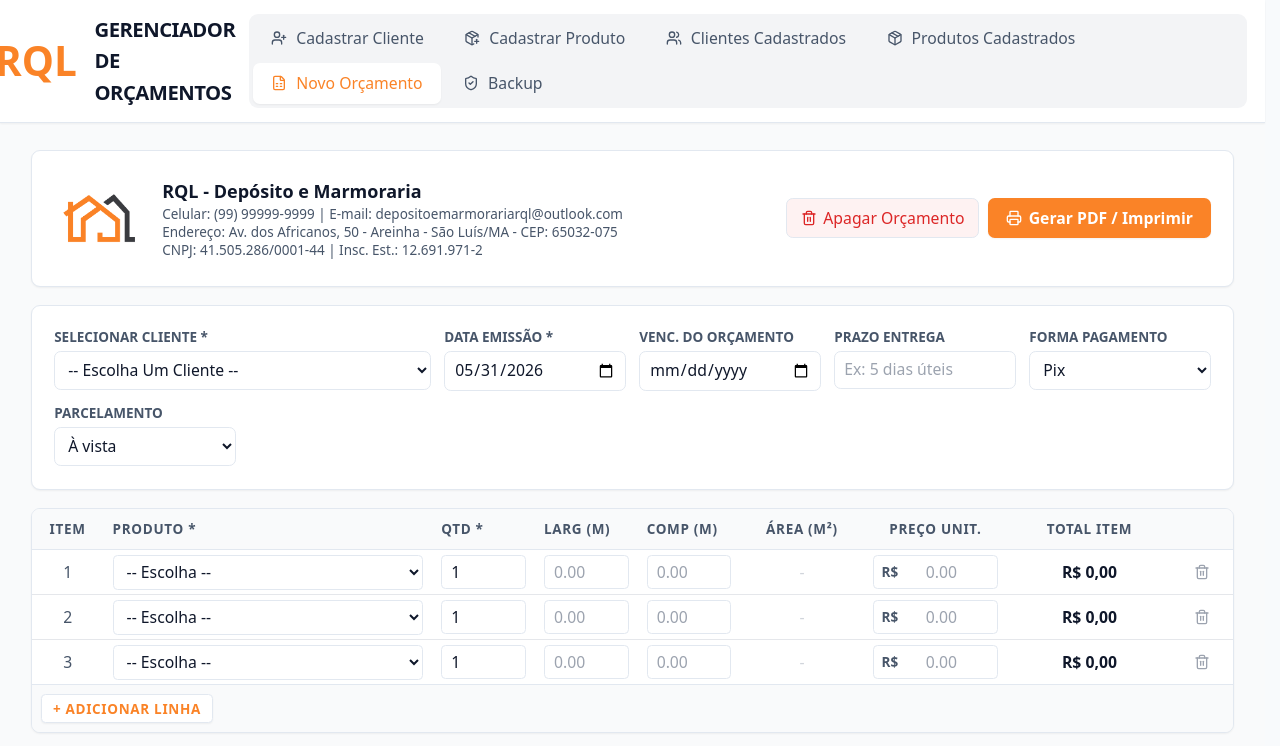
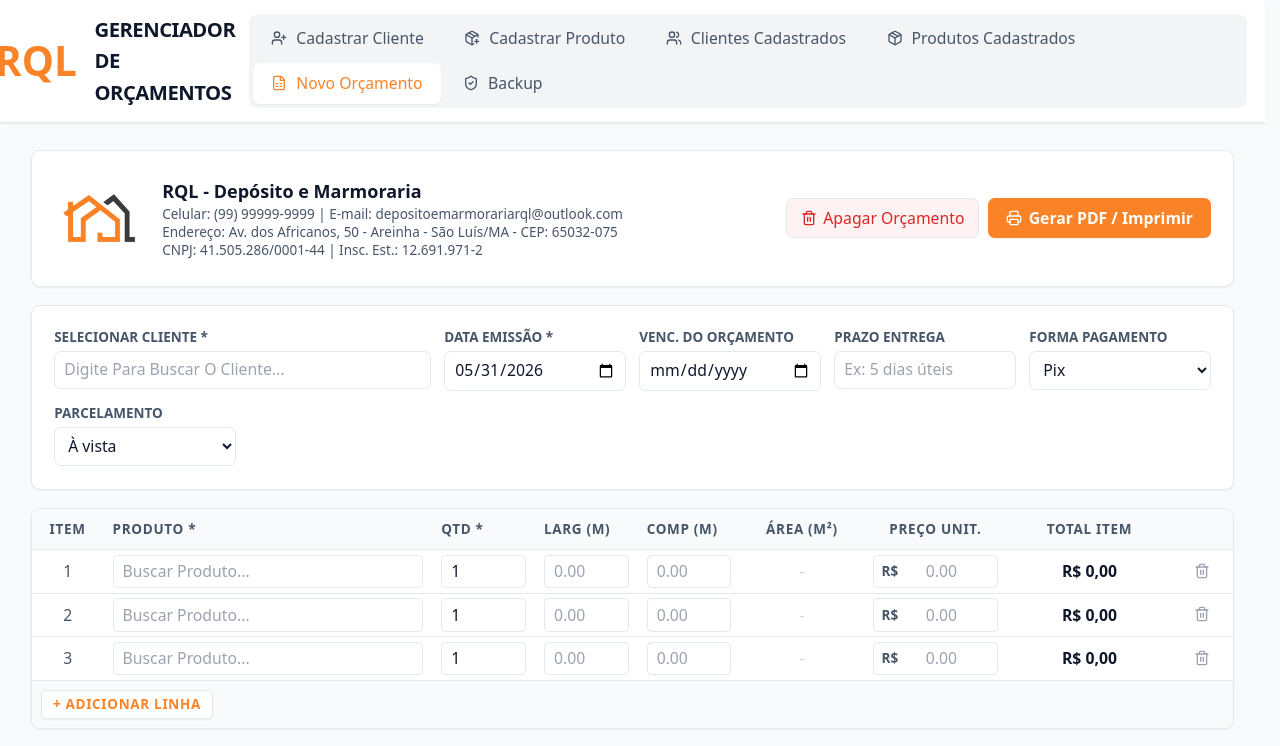
Before and after one commit to DaniloDoria27/atividade-extensionista-2-granfaculdade, a React (Vite) app: page / in a window 1280 px wide. Shown: the top 746 px of the page. Built offline with nearby package versions, Linux system fonts and the light colour scheme.

Commit message:
Adiciona filtragem de clientes e itens no NovoOrcamento.jsx

```diff
--- a/src/components/NovoOrcamento.jsx
+++ b/src/components/NovoOrcamento.jsx
@@ -5,7 +5,7 @@ import Modal from './Modal';
 import logoEmpresa from '../img/logo.png';
 
 const DADOS_EMPRESA = {
-  nome: 'RQL - Depósito e Marmoraria ',
+  nome: 'RQL - Depósito e Marmoraria',
   celular: '(99) 99999-9999',
   email: 'depositoemarmorariarql@outlook.com',
   logotipoUrl: logoEmpresa,
@@ -34,8 +34,8 @@ export default function NovoOrcamento() {
       prazoEntrega: '',
       tipoPagamento: 'Pix',
       parcelamento: 'À vista',
-      descontoReais: 0,
-      acrescimoReais: 0,
+      descontoReais: '',
+      acrescimoReais: '',
       observacoes: '',
       itens: [
         {
@@ -44,7 +44,7 @@ export default function NovoOrcamento() {
           quantidade: 1,
           largura: '',
           altura: '',
-          precoUnitario: 0,
+          precoUnitario: '',
         },
         {
           id: crypto.randomUUID(),
@@ -52,7 +52,7 @@ export default function NovoOrcamento() {
           quantidade: 1,
           largura: '',
           altura: '',
-          precoUnitario: 0,
+          precoUnitario: '',
         },
         {
           id: crypto.randomUUID(),
@@ -60,7 +60,7 @@ export default function NovoOrcamento() {
           quantidade: 1,
           largura: '',
           altura: '',
-          precoUnitario: 0,
+          precoUnitario: '',
         },
       ],
     };
@@ -71,16 +71,6 @@ export default function NovoOrcamento() {
     setProdutos(JSON.parse(localStorage.getItem('mvp_produtos') || '[]'));
   }, []);
 
-  // // Validação Cirúrgica de Data de Vencimento retroativa
-  // useEffect(() => {
-  //   if (orcamento.vencimento && orcamento.vencimento < orcamento.data) {
-  //     alert(
-  //       'A data de vencimento não pode ser anterior à data de emissão do orçamento!'
-  //     );
-  //     setOrcamento((prev) => ({ ...prev, vencimento: '' }));
-  //   }
-  // }, [orcamento.vencimento, orcamento.data]);
-
   useEffect(() => {
     localStorage.setItem('mvp_orcamento_corrente', JSON.stringify(orcamento));
   }, [orcamento]);
@@ -88,14 +78,14 @@ export default function NovoOrcamento() {
   const handleMetaChange = (e) => {
     const { name, value } = e.target;
 
-    // Validação imediata e segura ao selecionar a data no calendário
+    // Validação imediata ao selecionar a data no calendário
     if (name === 'vencimento' && value) {
       if (value < orcamento.data) {
         alert(
           'A data de vencimento não pode ser anterior à data de emissão do orçamento!'
         );
         setOrcamento((prev) => ({ ...prev, vencimento: '' }));
-        return; // Aborta a atualização do estado com a data retroativa
+        return;
       }
     }
 
@@ -107,31 +97,24 @@ export default function NovoOrcamento() {
       const novosItens = prev.itens.map((item) => {
         if (item.id !== id) return item;
         let updatedItem = { ...item, [field]: value };
+
         if (field === 'produtoId') {
-          const prodCadastrado = produtos.find((p) => p.id === value);
-          updatedItem.precoUnitario = prodCadastrado ? prodCadastrado.preco : 0;
+          // Busca o produto pelo nome selecionado via datalist ou ID direto
+          const prodCadastrado = produtos.find(
+            (p) => p.nome === value || p.id === value
+          );
+          if (prodCadastrado) {
+            updatedItem.produtoId = prodCadastrado.id;
+            updatedItem.precoUnitario = prodCadastrado.preco;
+          } else {
+            updatedItem.produtoId = value;
+          }
         }
         return updatedItem;
       });
       return { ...prev, itens: novosItens };
     });
   };
-
-  // const handleVencimentoBlur = () => {
-  //   // Só valida se o campo de vencimento estiver totalmente preenchido
-  //   if (orcamento.vencimento) {
-  //     // Verifica se a string da data tem o tamanho completo de um input date (YYYY-MM-DD = 10 caracteres)
-  //     if (
-  //       orcamento.vencimento.length === 10 &&
-  //       orcamento.vencimento < orcamento.data
-  //     ) {
-  //       alert(
-  //         'A data de vencimento não pode ser anterior à data de emissão do orçamento!'
-  //       );
-  //       setOrcamento((prev) => ({ ...prev, vencimento: '' }));
-  //     }
-  //   }
-  // };
 
   const adicionarLinha = () => {
     setOrcamento((prev) => ({
@@ -144,7 +127,7 @@ export default function NovoOrcamento() {
           quantidade: 1,
           largura: '',
           altura: '',
-          precoUnitario: 0,
+          precoUnitario: '',
         },
       ],
     }));
@@ -169,8 +152,8 @@ export default function NovoOrcamento() {
       prazoEntrega: '',
       tipoPagamento: 'Pix',
       parcelamento: 'À vista',
-      descontoReais: 0,
-      acrescimoReais: 0,
+      descontoReais: '',
+      acrescimoReais: '',
       observacoes: '',
       itens: [
         {
@@ -179,7 +162,7 @@ export default function NovoOrcamento() {
           quantidade: 1,
           largura: '',
           altura: '',
-          precoUnitario: 0,
+          precoUnitario: '',
         },
         {
           id: crypto.randomUUID(),
@@ -187,7 +170,7 @@ export default function NovoOrcamento() {
           quantidade: 1,
           largura: '',
           altura: '',
-          precoUnitario: 0,
+          precoUnitario: '',
         },
         {
           id: crypto.randomUUID(),
@@ -195,7 +178,7 @@ export default function NovoOrcamento() {
           quantidade: 1,
           largura: '',
           altura: '',
-          precoUnitario: 0,
+          precoUnitario: '',
         },
       ],
     });
@@ -204,18 +187,14 @@ export default function NovoOrcamento() {
     setModalLimparOpen(false);
   };
 
-  const clienteSelecionado = clientes.find((c) => c.id === orcamento.clienteId);
+  const clienteSelecionado = clientes.find(
+    (c) => c.id === orcamento.clienteId || c.nome === orcamento.clienteId
+  );
 
   const subtotalGeral = orcamento.itens.reduce((acc, item) => {
-    return (
-      acc +
-      calculateItemTotal(
-        item.quantidade,
-        item.precoUnitario,
-        item.largura,
-        item.altura
-      )
-    );
+    const qtd = parseInt(item.quantidade) || 0;
+    const preco = parseFloat(item.precoUnitario) || 0;
+    return acc + calculateItemTotal(qtd, preco, item.largura, item.altura);
   }, 0);
 
   const valorDesconto = parseFloat(orcamento.descontoReais) || 0;
@@ -255,7 +234,7 @@ export default function NovoOrcamento() {
       {/* CABEÇALHO */}
       <div className='bg-custom-surface p-5 rounded-lg border border-custom-grid shadow-sm grid grid-cols-1 md:grid-cols-2 gap-4 items-center print:hidden'>
         <div className='flex items-center gap-4'>
-          <div className='h-20 w-20 rounded-lg flex items-center justify-center   '>
+          <div className='h-20 w-20 rounded-lg flex items-center justify-center'>
             <img
               src={DADOS_EMPRESA.logotipoUrl}
               alt='Logo Empresa'
@@ -304,19 +283,31 @@ export default function NovoOrcamento() {
           <label className='block text-xs font-semibold text-custom-muted uppercase mb-1'>
             Selecionar Cliente *
           </label>
-          <select
+          <input
+            list='lista-clientes'
             name='clienteId'
-            value={orcamento.clienteId}
-            onChange={handleMetaChange}
+            value={
+              clientes.find((c) => c.id === orcamento.clienteId)?.nome ||
+              orcamento.clienteId
+            }
+            onChange={(e) => {
+              const valorDigitado = e.target.value;
+              const cliObj = clientes.find((c) => c.nome === valorDigitado);
+              handleMetaChange({
+                target: {
+                  name: 'clienteId',
+                  value: cliObj ? cliObj.id : valorDigitado,
+                },
+              });
+            }}
+            placeholder='Digite para buscar o cliente...'
             className='w-full px-2 py-1.5 border border-custom-grid rounded-md focus:outline-none text-sm bg-white capitalize'
-          >
-            <option value=''>-- Escolha um Cliente --</option>
+          />
+          <datalist id='lista-clientes'>
             {clientes.map((c) => (
-              <option key={c.id} value={c.id}>
-                {c.nome}
-              </option>
+              <option key={c.id} value={c.nome} />
             ))}
-          </select>
+          </datalist>
         </div>
 
         <div>
@@ -341,7 +332,7 @@ export default function NovoOrcamento() {
             name='vencimento'
             value={orcamento.vencimento}
             onChange={handleMetaChange}
-            onKeyDown={(e) => e.preventDefault()} // <--- Bloqueia o teclado perfeitamente
+            onKeyDown={(e) => e.preventDefault()}
             className='w-full px-2 py-1.5 border border-custom-grid rounded-md focus:outline-none text-sm cursor-pointer'
           />
         </div>
@@ -360,7 +351,6 @@ export default function NovoOrcamento() {
           />
         </div>
 
-        {/* FORMA DE PAGAMENTO MELHORADA */}
         <div>
           <label className='block text-xs font-semibold text-custom-muted uppercase mb-1'>
             Forma Pagamento
@@ -388,7 +378,6 @@ export default function NovoOrcamento() {
           )}
         </div>
 
-        {/* PARCELAMENTO MELHORADO */}
         <div>
           <label className='block text-xs font-semibold text-custom-muted uppercase mb-1'>
             Parcelamento
@@ -459,9 +448,11 @@ export default function NovoOrcamento() {
           <tbody className='divide-y divide-custom-grid text-sm'>
             {orcamento.itens.map((item, index) => {
               const area = calculateArea(item.largura, item.altura);
+              const qtd = parseInt(item.quantidade) || 0;
+              const preco = parseFloat(item.precoUnitario) || 0;
               const totalItem = calculateItemTotal(
-                item.quantidade,
-                item.precoUnitario,
+                qtd,
+                preco,
                 item.largura,
                 item.altura
               );
@@ -475,20 +466,23 @@ export default function NovoOrcamento() {
                     {index + 1}
                   </td>
                   <td className='py-1 px-2'>
-                    <select
-                      value={item.produtoId}
+                    <input
+                      list={`lista-produtos-${item.id}`}
+                      value={
+                        produtos.find((p) => p.id === item.produtoId)?.nome ||
+                        item.produtoId
+                      }
                       onChange={(e) =>
                         handleItemChange(item.id, 'produtoId', e.target.value)
                       }
+                      placeholder='Buscar produto...'
                       className='w-full px-2 py-1 border border-custom-grid rounded focus:outline-none text-sm bg-white capitalize'
-                    >
-                      <option value=''>-- Escolha --</option>
+                    />
+                    <datalist id={`lista-produtos-${item.id}`}>
                       {produtos.map((p) => (
-                        <option key={p.id} value={p.id}>
-                          {p.nome}
-                        </option>
+                        <option key={p.id} value={p.nome} />
                       ))}
-                    </select>
+                    </datalist>
                   </td>
                   <td className='py-1 px-2'>
                     <input
@@ -509,6 +503,7 @@ export default function NovoOrcamento() {
                     <input
                       type='number'
                       step='0.01'
+                      min='0'
                       placeholder='0.00'
                       value={item.largura}
                       onChange={(e) =>
@@ -521,6 +516,7 @@ export default function NovoOrcamento() {
                     <input
                       type='number'
                       step='0.01'
+                      min='0'
                       placeholder='0.00'
                       value={item.altura}
                       onChange={(e) =>
@@ -546,12 +542,12 @@ export default function NovoOrcamento() {
                         step='0.01'
                         min='0'
                         placeholder='0.00'
-                        value={item.precoUnitario || ''}
+                        value={item.precoUnitario}
                         onChange={(e) =>
                           handleItemChange(
                             item.id,
                             'precoUnitario',
-                            parseFloat(e.target.value) || 0
+                            e.target.value
                           )
                         }
                         className='w-full pl-7 pr-1 py-1 border border-custom-grid rounded focus:outline-none text-sm font-medium text-center'
@@ -604,6 +600,7 @@ export default function NovoOrcamento() {
                 <input
                   type='number'
                   step='0.01'
+                  min='0'
                   value={orcamento.descontoReais}
                   onChange={(e) =>
                     setOrcamento((prev) => ({
@@ -633,6 +630,7 @@ export default function NovoOrcamento() {
                 <input
                   type='number'
                   step='0.01'
+                  min='0'
                   value={orcamento.acrescimoReais}
                   onChange={(e) =>
                     setOrcamento((prev) => ({
@@ -811,9 +809,11 @@ export default function NovoOrcamento() {
             {orcamento.itens.map((item, index) => {
               const prod = produtos.find((p) => p.id === item.produtoId);
               const area = calculateArea(item.largura, item.altura);
+              const qtd = parseInt(item.quantidade) || 0;
+              const preco = parseFloat(item.precoUnitario) || 0;
               const totalItem = calculateItemTotal(
-                item.quantidade,
-                item.precoUnitario,
+                qtd,
+                preco,
                 item.largura,
                 item.altura
               );
@@ -846,7 +846,7 @@ export default function NovoOrcamento() {
                   </td>
                   <td className='border border-black p-1.5 text-center'>
                     R${' '}
-                    {item.precoUnitario.toLocaleString('pt-BR', {
+                    {preco.toLocaleString('pt-BR', {
                       minimumFractionDigits: 2,
                     })}
                   </td>
@@ -870,7 +870,7 @@ export default function NovoOrcamento() {
               </p>
               <p>
                 <strong>Prazo de Entrega:</strong>{' '}
-                {orcamento.prazoEntrega || 'A combinar'}
+                {orcamento.prazoEntrega || 'A combiner'}
               </p>
               <p>
                 <strong>Forma de Pagamento:</strong>{' '}
@@ -951,7 +951,6 @@ export default function NovoOrcamento() {
 
       {/* BLOCO DE ASSINATURAS NO PDF */}
       <div className='mt-8 grid grid-cols-2 gap-6 text-center print:grid print:grid-cols-2 print:gap-6'>
-        {/* Assinatura da Empresa */}
         <div className='flex flex-col items-center justify-end h-16'>
           <div className='w-full border-t border-black max-w-[280px]'></div>
           <p className='text-[10px] font-bold uppercase tracking-wide mt-1 text-gray-700'>
@@ -960,7 +959,6 @@ export default function NovoOrcamento() {
           <p className='text-[9px] text-gray-500 font-normal'>Emitente</p>
         </div>
 
-        {/* Assinatura do Cliente */}
         <div className='flex flex-col items-center justify-end h-16'>
           <div className='w-full border-t border-black max-w-[280px]'></div>
           <p className='text-[10px] font-bold uppercase tracking-wide mt-1 text-gray-700 truncate max-w-[280px]'>
```
